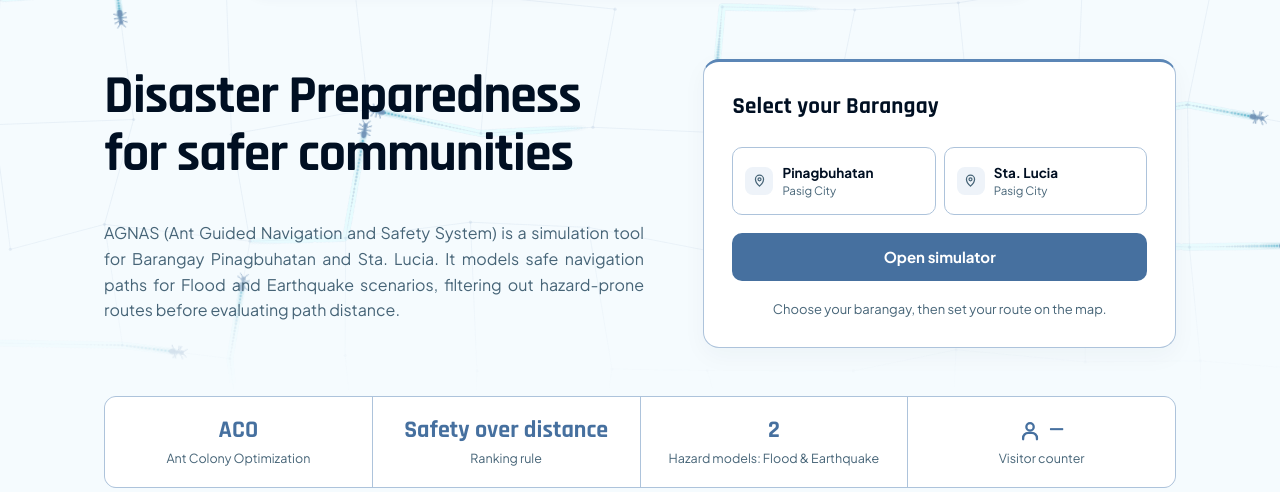
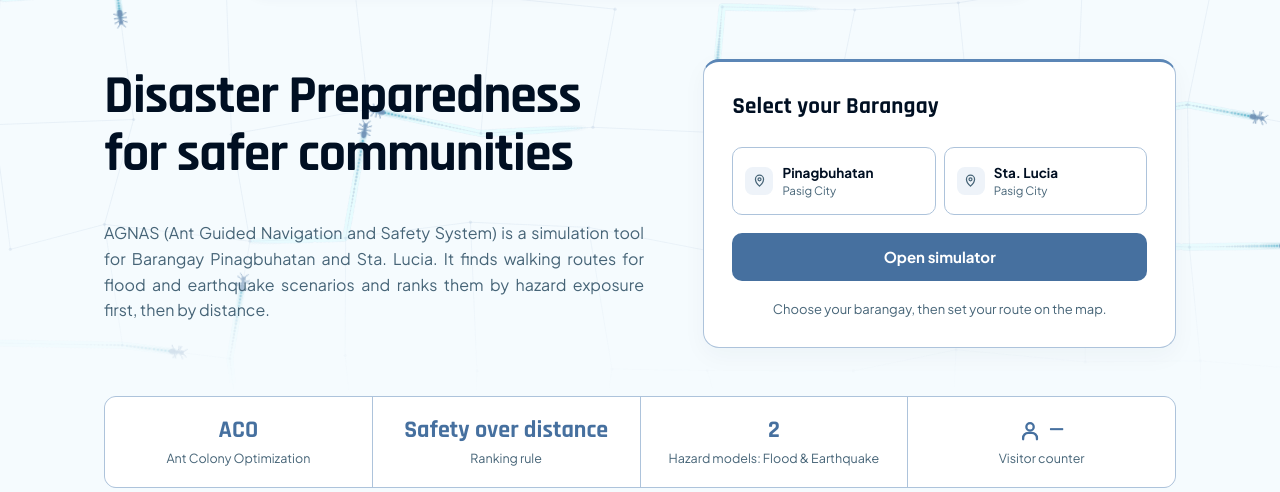
Before and after one commit to Potatoish/Disaster-route-sim, a Flask app: page / in a window 1280 px wide. Shown: the part 85-577 px from the top of the page. Run offline with Flask 3, Linux system fonts and the light colour scheme.

Commit message:
Homepage: say routes are ranked by hazard exposure first, then distance
The lede said AGNAS models safe paths and filters out hazard-prone routes,
but routes are ranked, not removed, and none is called safe. Tagalog copy
updated to match.

```diff
--- a/Frontend/static/site-language.js
+++ b/Frontend/static/site-language.js
@@ -22,7 +22,7 @@
     ['Ant Guided Navigation And Safety System', 'Sistema ng Ligtas na Paglalakbay sa Gabay ng mga Langgam'],
     ['Disaster Preparedness', 'Paghahanda sa Sakuna'],
     ['for safer communities', 'para sa mas ligtas na komunidad'],
-    ['AGNAS (Ant Guided Navigation and Safety System) is a simulation tool for Barangay Pinagbuhatan and Sta. Lucia. It models safe navigation paths for Flood and Earthquake scenarios, filtering out hazard-prone routes before evaluating path distance.', 'Ang AGNAS (Sistema ng Ligtas na Paglalakbay sa Gabay ng mga Langgam) ay isang simulator para sa Barangay Pinagbuhatan at Sta. Lucia. Naghahanap ito ng ligtas na ruta para sa mga sitwasyon ng baha at lindol. Inaalis muna nito ang mga rutang delikado bago ikumpara ang layo.'],
+    ['AGNAS (Ant Guided Navigation and Safety System) is a simulation tool for Barangay Pinagbuhatan and Sta. Lucia. It finds walking routes for flood and earthquake scenarios and ranks them by hazard exposure first, then by distance.', 'Ang AGNAS (Sistema ng Ligtas na Paglalakbay sa Gabay ng mga Langgam) ay isang simulator para sa Barangay Pinagbuhatan at Sta. Lucia. Naghahanap ito ng mga ruta sa paglalakad para sa mga sitwasyon ng baha at lindol, at inihahanay ang mga ito ayon sa panganib muna, saka sa layo.'],
     ['Coverage map', 'Mapa ng sakop na lugar'],
     ['Select your Barangay', 'Piliin ang iyong barangay'],
     ['Select a barangay first to start the simulation.', 'Pumili muna ng barangay bago simulan ang simulation.'],
--- a/Frontend/templates/home.html
+++ b/Frontend/templates/home.html
@@ -12,7 +12,7 @@
 
     <div class="hero-copy">
       <h1>Disaster Preparedness<br>for safer communities</h1>
-      <p class="lede">AGNAS (Ant Guided Navigation and Safety System) is a simulation tool for Barangay Pinagbuhatan and Sta. Lucia. It models safe navigation paths for Flood and Earthquake scenarios, filtering out hazard-prone routes before evaluating path distance.</p>
+      <p class="lede">AGNAS (Ant Guided Navigation and Safety System) is a simulation tool for Barangay Pinagbuhatan and Sta. Lucia. It finds walking routes for flood and earthquake scenarios and ranks them by hazard exposure first, then by distance.</p>
     </div>
 
     <section class="hero-quickstart" aria-labelledby="qsTitle" data-fab-clear>
```
